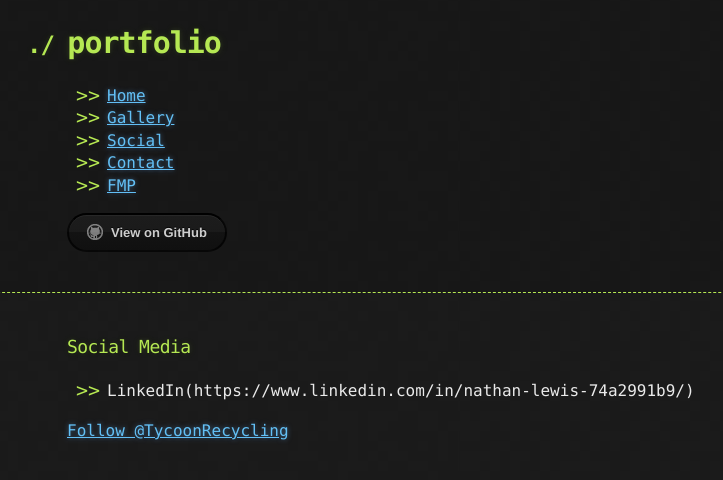
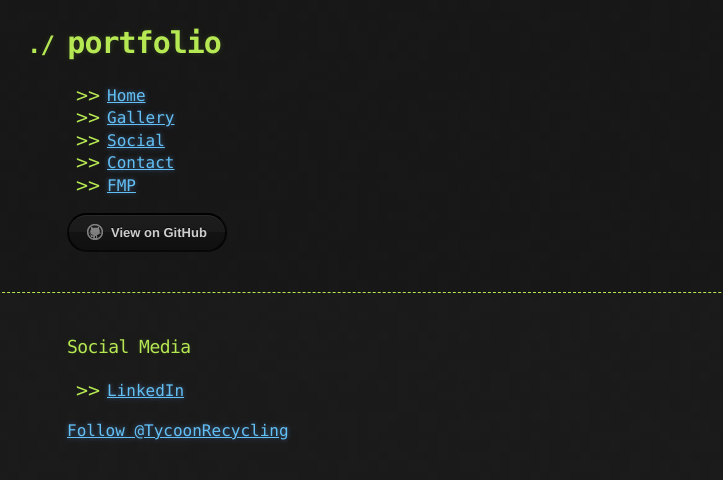
Before and after one commit to NathanLewis298/portfolio, a Jekyll site: the page built from social.md, in a window 1280 px wide. Shown: the top 480 px of the page, without its empty margins (73-796 px from the left). Built offline with Jekyll 4.4.1, drawn with Linux system fonts in a browser that asks for light colours; our own code applies the rules of GitHub Pages for plain Markdown files; comment, search, counter and statistics services are not loaded; the repository's description, which GitHub fills in, is left out.

Commit message:
Update social.md

```diff
--- a/social.md
+++ b/social.md
@@ -1,3 +1,3 @@
 ### Social Media
 
-- LinkedIn(https://www.linkedin.com/in/nathan-lewis-74a2991b9/)
+- [LinkedIn](https://www.linkedin.com/in/nathan-lewis-74a2991b9/)
```
